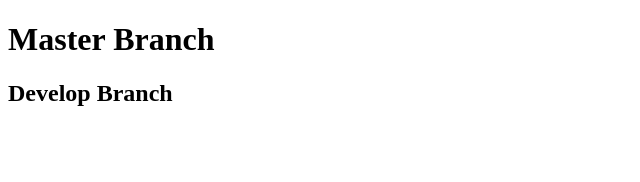
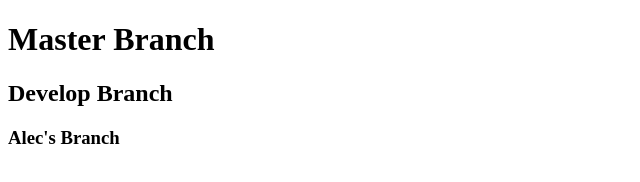
Before and after one commit to ztbaldwin14/teamGit2, a plain HTML site: page index.html in a window 1280 px wide. Shown: the whole page, without its empty margins (0-640 px from the left). Drawn offline with Linux system fonts and the light colour scheme.

Commit message:
alecs branch

```diff
--- a/index.html
+++ b/index.html
@@ -10,5 +10,7 @@
 
     <h1>Master Branch</h1>
     <h2>Develop Branch</h2>
+    <h3>Alec's Branch</h3>
+
 </body>
 </html>
```
